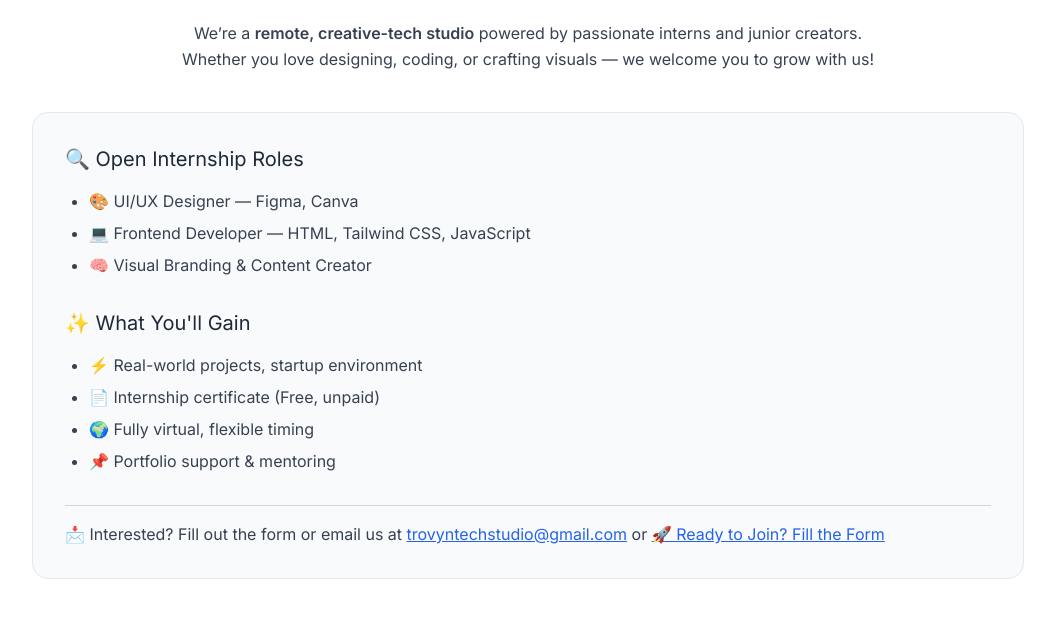
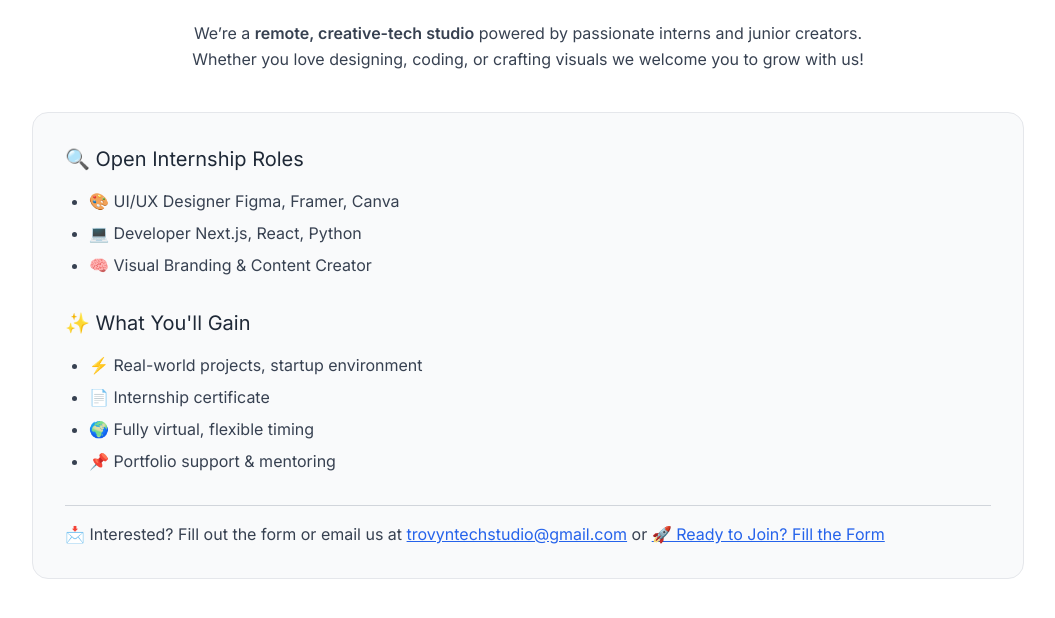
Before and after one commit to rehan-devvv/trovyn-studio-site, a plain HTML site: page join.html in a window 1280 px wide. Shown: the part 124-742 px from the top of the page, without its empty margins (112-1167 px from the left). Drawn offline with nearby package versions, Linux system fonts and the light colour scheme.

Commit message:
Update join.html

```diff
--- a/join.html
+++ b/join.html
@@ -22,7 +22,7 @@
       <h2 class="text-4xl font-heading font-bold text-primary mb-6">Join Trovyn Tech Studio</h2>
       <p class="text-base text-gray-700 mb-10 leading-relaxed">
         We’re a <span class="font-semibold text-primary">remote, creative-tech studio</span> powered by passionate interns and junior creators.<br />
-        Whether you love designing, coding, or crafting visuals — we welcome you to grow with us!
+        Whether you love designing, coding, or crafting visuals we welcome you to grow with us!
       </p>
 
       <div class="bg-gray-50 p-8 rounded-2xl shadow-accent text-left space-y-8 border border-gray-200">
@@ -31,8 +31,8 @@
         <div>
           <h3 class="text-xl font-heading text-primary mb-4">🔍 Open Internship Roles</h3>
           <ul class="list-disc pl-6 space-y-2 text-gray-700 font-medium">
-            <li>🎨 UI/UX Designer — Figma, Canva</li>
-            <li>💻 Frontend Developer — HTML, Tailwind CSS, JavaScript</li>
+            <li>🎨 UI/UX Designer  Figma, Framer, Canva</li>
+            <li>💻 Developer Next.js, React, Python</li>
             <li>🧠 Visual Branding & Content Creator</li>
           </ul>
         </div>
@@ -42,7 +42,7 @@
           <h3 class="text-xl font-heading text-primary mb-4">✨ What You'll Gain</h3>
           <ul class="list-disc pl-6 space-y-2 text-gray-700">
             <li>⚡ Real-world projects, startup environment</li>
-            <li>📄 Internship certificate (Free, unpaid)</li>
+            <li>📄 Internship certificate</li>
             <li>🌍 Fully virtual, flexible timing</li>
             <li>📌 Portfolio support & mentoring</li>
           </ul>
```
